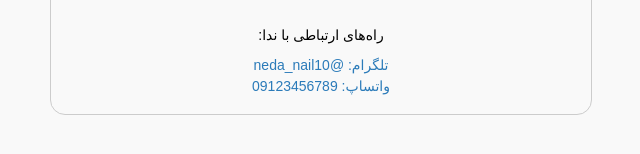
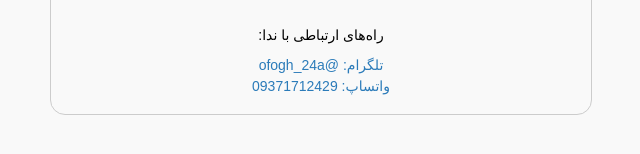
Before and after one commit to sotasystem-hub/nilafe-page, a plain HTML site: page nedanails/index.html in a window 1280 px wide. Shown: the part 602-756 px from the top of the page, 319-959 px from the left. Drawn offline with Linux system fonts and the light colour scheme.

Commit message:
Update index.html

```diff
--- a/nedanails/index.html
+++ b/nedanails/index.html
@@ -99,8 +99,8 @@
 
   <div class="contact">
     <p>راه‌های ارتباطی با ندا:</p>
-    <a href="https://t.me/neda_nail">تلگرام: @neda_nail10</a>
-    <a href="https://wa.me/989123456789">واتساپ: 09123456789</a>
+    <a href="https://t.me/neda_nail">تلگرام: @ofogh_24a</a>
+    <a href="https://wa.me/989391712429">واتساپ: 09371712429</a>
   </div>
 
   <script>
@@ -149,7 +149,7 @@
         respDiv.style.color = 'green';
         form.reset();
         setTimeout(() => {
-          window.location.href = 'https://instagram.com/neda_nail';
+          window.location.href = 'https://instagram.com/neda_nail.beauti';
         }, 1500);
       } else {
         respDiv.style.color = 'red';
```
